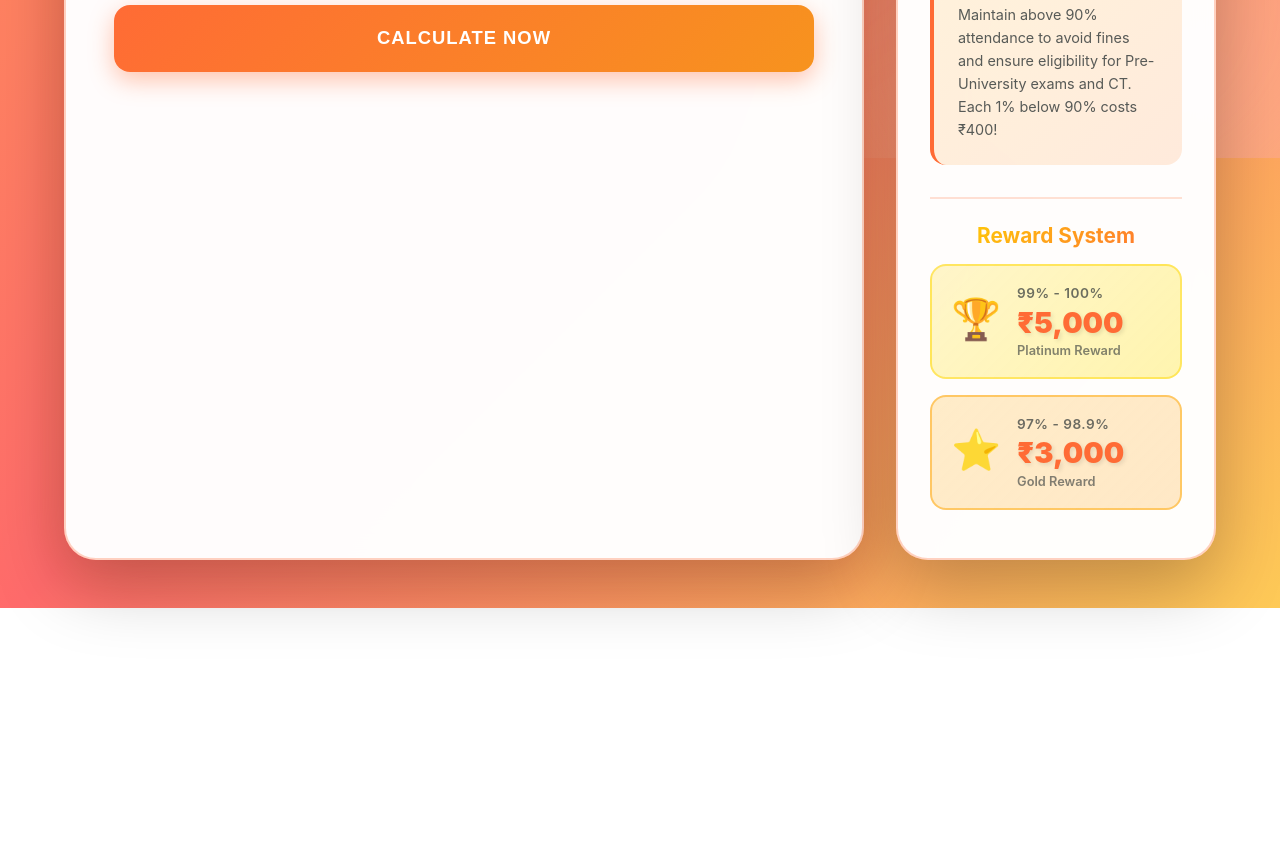
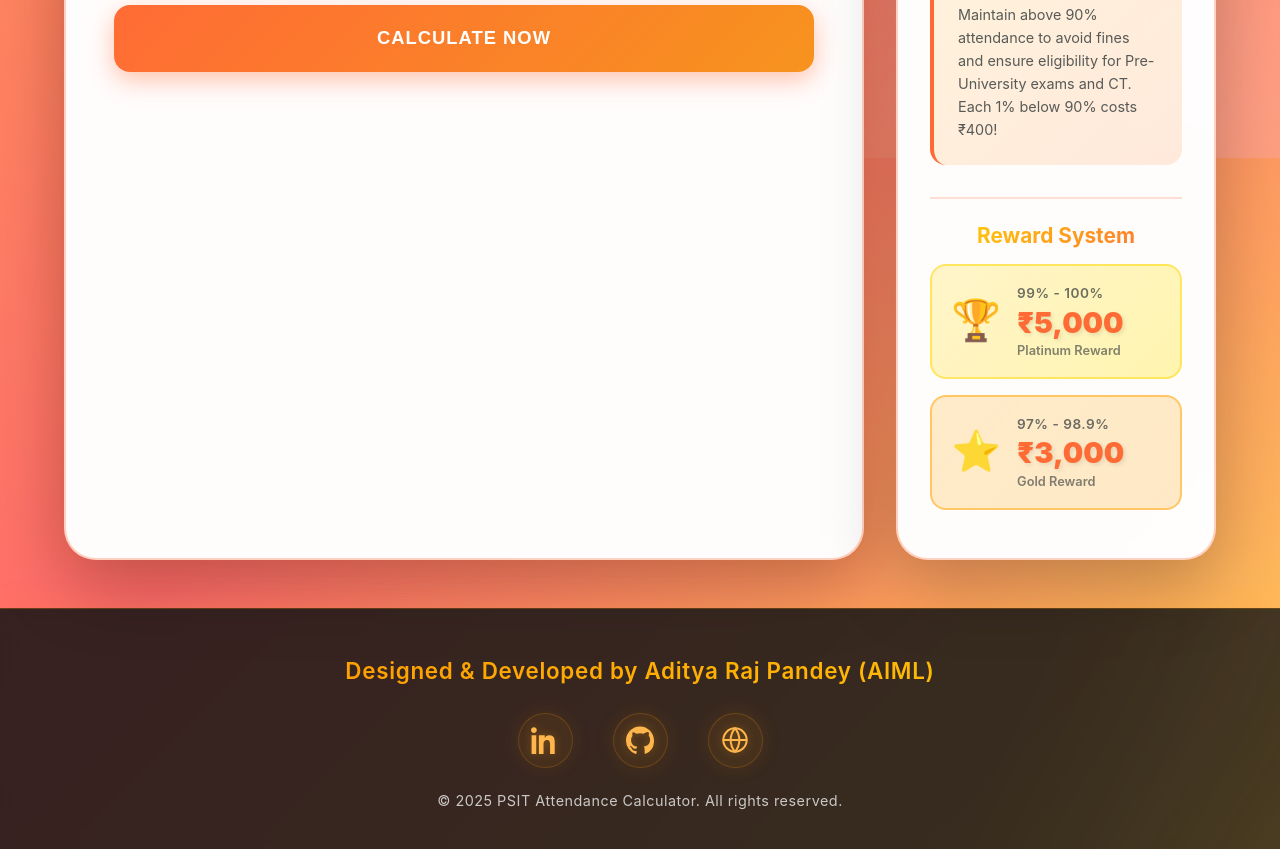
Before and after one commit to Aditya-2215/ATTENDENCE-CALCULATOR, a plain HTML site: page index.html in a window 1280 px wide. Shown: the part 642-1491 px from the top of the page. Before the commit the page ends 1250 px from the top, so only its background shows below. Drawn offline with Linux system fonts and the light colour scheme.

Commit message:
new update

```diff
--- a/index.html
+++ b/index.html
@@ -114,7 +114,38 @@
         </div>
       </div>
     </div>
+
   </main>
 <script src="script.js"></script>
+<!-- Footer Section -->
+<footer class="footer">
+  <div class="footer-container">
+    <h3 class="footer-title">Designed & Developed by Aditya Raj Pandey (AIML) </h3>
+
+    <div class="social-icons">
+      <a href="https://www.linkedin.com/in/aditya-raj-pandey-7663192b7/" target="_blank" class="icon linkedin" aria-label="LinkedIn">
+        <svg xmlns="http://www.w3.org/2000/svg" viewBox="0 0 24 24" fill="currentColor">
+          <path d="M4.98 3.5C4.98 4.88 3.88 6 2.5 6S0 4.88 0 3.5 1.12 1 2.5 1 4.98 2.12 4.98 3.5zM.5 8h4V24h-4V8zm7.5 0h3.8v2.2h.05c.53-1 1.82-2.2 3.75-2.2 4 0 4.74 2.63 4.74 6.05V24h-4v-7.8c0-1.86-.03-4.26-2.6-4.26-2.6 0-3 2.03-3 4.12V24h-4V8z"/>
+        </svg>
+      </a>
+
+      <a href="https://github.com/Aditya-2215" target="_blank" class="icon github" aria-label="GitHub">
+        <svg xmlns="http://www.w3.org/2000/svg" viewBox="0 0 24 24" fill="currentColor">
+          <path d="M12 .5C5.37.5 0 5.87 0 12.5a12 12 0 008.21 11.44c.6.11.82-.26.82-.58v-2.17c-3.34.73-4.04-1.61-4.04-1.61-.55-1.42-1.34-1.8-1.34-1.8-1.09-.75.08-.74.08-.74 1.21.08 1.85 1.24 1.85 1.24 1.07 1.83 2.81 1.3 3.5.99.11-.78.42-1.3.76-1.6-2.67-.3-5.48-1.33-5.48-5.94 0-1.31.47-2.38 1.24-3.22-.12-.3-.54-1.52.12-3.18 0 0 1-.33 3.3 1.23a11.43 11.43 0 016 0C18.3 4.94 19.3 5.27 19.3 5.27c.66 1.66.24 2.88.12 3.18.77.84 1.24 1.91 1.24 3.22 0 4.62-2.82 5.63-5.5 5.93.43.38.82 1.13.82 2.29v3.4c0 .32.22.7.83.58A12.01 12.01 0 0024 12.5C24 5.87 18.63.5 12 .5z"/>
+        </svg>
+      </a>
+
+      <a href="https://portfolio-aditya-sigma.vercel.app/" target="_blank" class="icon portfolio" aria-label="Portfolio">
+        <svg class="globe" xmlns="http://www.w3.org/2000/svg" viewBox="0 0 24 24" fill="none" stroke="currentColor" stroke-width="1.7" stroke-linecap="round" stroke-linejoin="round">
+          <circle cx="12" cy="12" r="10"/>
+          <path d="M2 12h20M12 2a15.3 15.3 0 010 20M12 2a15.3 15.3 0 000 20"/>
+        </svg>
+      </a>
+    </div>
+
+    <p class="footer-note">© 2025 PSIT Attendance Calculator. All rights reserved.</p>
+  </div>
+</footer>
+
 </body>
 </html>
--- a/styles.css
+++ b/styles.css
@@ -1127,3 +1127,152 @@
         padding: 1.1rem 1.1rem 1.1rem 3.2rem;
       }
     }
+    /* ================================
+   ORANGE-THEMED CLASSY FOOTER
+   Designed for PSIT Attendance Calculator
+================================ */
+.footer {
+  position: relative;
+  background: rgba(20, 20, 20, 0.85);
+  backdrop-filter: blur(10px);
+  border-top: 1px solid rgba(255, 152, 0, 0.25);
+  color: #f5f5f5;
+  text-align: center;
+  padding: 3rem 1rem 2.5rem;
+  overflow: hidden;
+  box-shadow: 0 -4px 25px rgba(255, 152, 0, 0.1);
+}
+
+/* Animated glow background */
+.footer::before {
+  content: "";
+  position: absolute;
+  top: -100px;
+  left: -100px;
+  width: 250%;
+  height: 250%;
+  background: conic-gradient(
+    from 0deg,
+    rgba(255, 152, 0, 0.25),
+    rgba(255, 200, 100, 0.1),
+    rgba(255, 152, 0, 0.25)
+  );
+  animation: rotateOrange 18s linear infinite;
+  z-index: 0;
+  filter: blur(110px);
+  opacity: 0.8;
+}
+
+@keyframes rotateOrange {
+  from { transform: rotate(0deg); }
+  to { transform: rotate(360deg); }
+}
+
+.footer-container {
+  position: relative;
+  z-index: 2;
+  max-width: 1000px;
+  margin: auto;
+}
+
+/* Title */
+.footer-title {
+  font-size: 1.4rem;
+  font-weight: 600;
+  letter-spacing: 0.7px;
+  background: linear-gradient(90deg, #ff9800, #ffc107);
+  -webkit-background-clip: text;
+  -webkit-text-fill-color: transparent;
+  margin-bottom: 1.8rem;
+  transition: transform 0.3s ease;
+}
+.footer-title:hover {
+  transform: scale(1.05);
+}
+
+/* Social Icons */
+.social-icons {
+  display: flex;
+  justify-content: center;
+  align-items: center;
+  gap: 2.5rem;
+  margin-bottom: 1.5rem;
+}
+
+.icon {
+  position: relative;
+  display: inline-flex;
+  justify-content: center;
+  align-items: center;
+  width: 55px;
+  height: 55px;
+  border-radius: 50%;
+  background: rgba(255, 152, 0, 0.08);
+  border: 1px solid rgba(255, 152, 0, 0.2);
+  box-shadow: 0 0 20px rgba(255, 152, 0, 0.1);
+  color: #ffb74d;
+  transition: all 0.4s ease;
+  overflow: hidden;
+}
+
+.icon svg {
+  width: 28px;
+  height: 28px;
+  transition: all 0.4s ease;
+  filter: drop-shadow(0 0 4px rgba(255, 152, 0, 0.3));
+}
+
+.icon:hover {
+  transform: translateY(-6px) scale(1.08);
+  background: rgba(255, 152, 0, 0.15);
+  color: #ff9800;
+  box-shadow: 0 0 25px rgba(255, 152, 0, 0.45);
+}
+
+/* Specific hover glows */
+.icon.linkedin:hover { color: #0a66c2; box-shadow: 0 0 25px rgba(10,102,194,0.45); }
+.icon.github:hover { color: #fff; box-shadow: 0 0 25px rgba(255,255,255,0.25); }
+.icon.portfolio:hover { color: #ff9800; box-shadow: 0 0 25px rgba(255,152,0,0.6); }
+
+/* Footer Note */
+.footer-note {
+  font-size: 0.9rem;
+  opacity: 0.8;
+  color: #f0f0f0;
+  letter-spacing: 0.5px;
+  margin-top: 0.8rem;
+  transition: opacity 0.3s ease;
+}
+.footer-note:hover {
+  opacity: 1;
+}
+
+/* RESPONSIVE DESIGN */
+@media (max-width: 768px) {
+  .footer {
+    padding: 2.2rem 1rem;
+  }
+  .footer-title {
+    font-size: 1.2rem;
+  }
+  .social-icons {
+    gap: 1.5rem;
+  }
+  .icon {
+    width: 45px;
+    height: 45px;
+  }
+  .icon svg {
+    width: 24px;
+    height: 24px;
+  }
+}
+
+@media (max-width: 480px) {
+  .footer-title {
+    font-size: 1rem;
+  }
+  .footer-note {
+    font-size: 0.8rem;
+  }
+}
```
